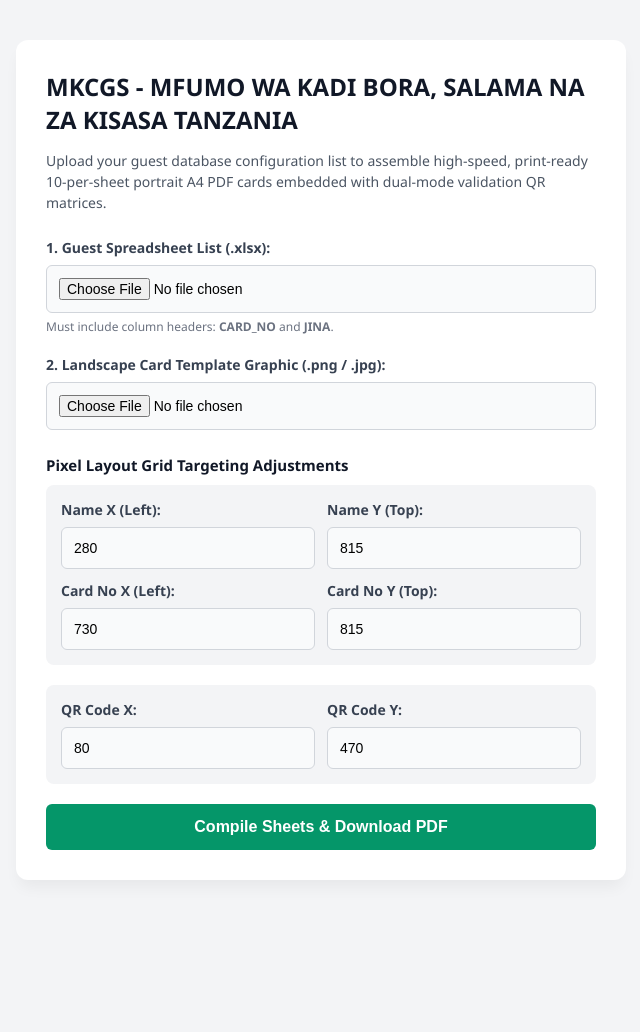
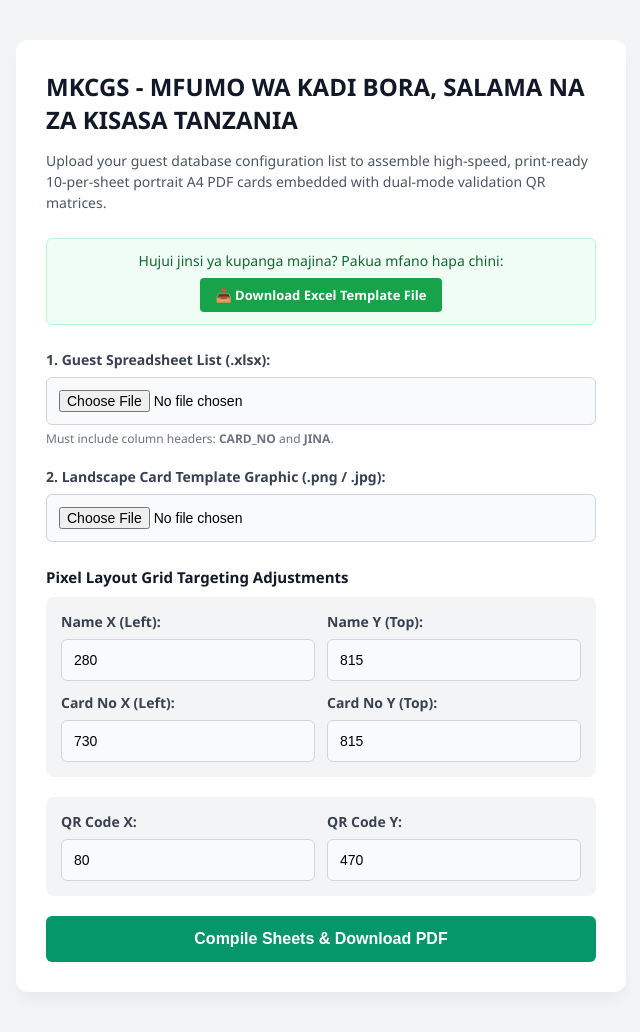
Before and after one commit to mukizanoel69-droid/wedding-card-generator, a Flask app: page / in a window 1280 px wide. Shown: the whole page, without its empty margins (319-959 px from the left). Before the commit the page ends 850 px from the top, so only its background shows below. Run offline with Flask 3, Linux system fonts and the light colour scheme.

Commit message:
Add files via upload

```diff
--- a/templates/index.html
+++ b/templates/index.html
@@ -22,6 +22,15 @@
 <div class="container">
     <h2>MKCGS - MFUMO WA KADI BORA, SALAMA NA ZA KISASA TANZANIA</h2>
     <p>Upload your guest database configuration list to assemble high-speed, print-ready 10-per-sheet portrait A4 PDF cards embedded with dual-mode validation QR matrices.</p>
+        <!-- Automated Template Sheet Download Banner Asset -->
+    <div style="margin-bottom: 25px; padding: 12px; background-color: #f0fdf4; border: 1px solid #bbf7d0; border-radius: 6px; text-align: center;">
+        <span style="font-size: 14px; color: #166534; font-weight: 500; display: block; margin-bottom: 8px;">
+            Hujui jinsi ya kupanga majina? Pakua mfano hapa chini:
+        </span>
+        <a href="/download-template" style="display: inline-block; background-color: #16a34a; color: white; padding: 8px 16px; text-decoration: none; border-radius: 4px; font-weight: bold; font-size: 13px; transition: background 0.15s;">
+            📥 Download Excel Template File
+        </a>
+    </div>
     <form action="/generate" method="POST" enctype="multipart/form-data">
         <div class="form-group">
             <label>1. Guest Spreadsheet List (.xlsx):</label>
```
